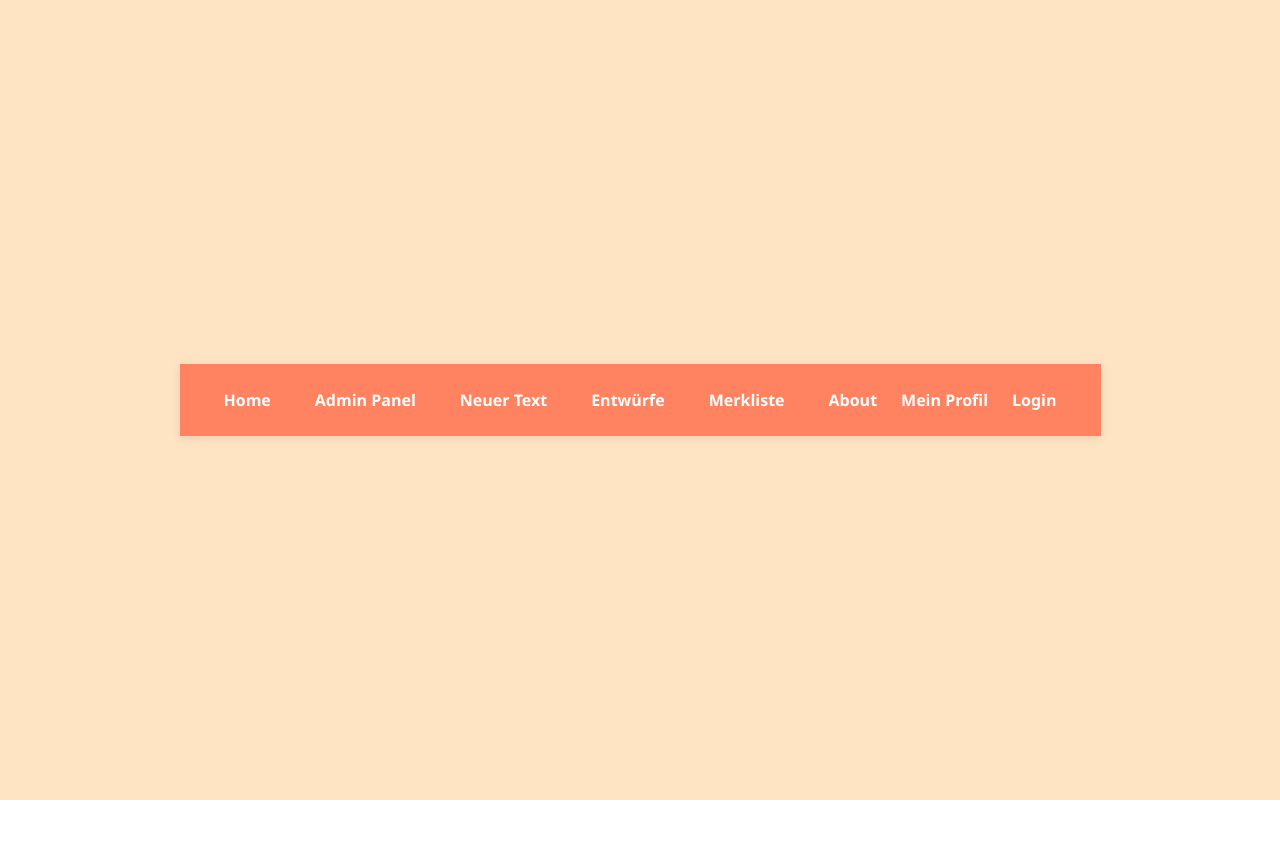
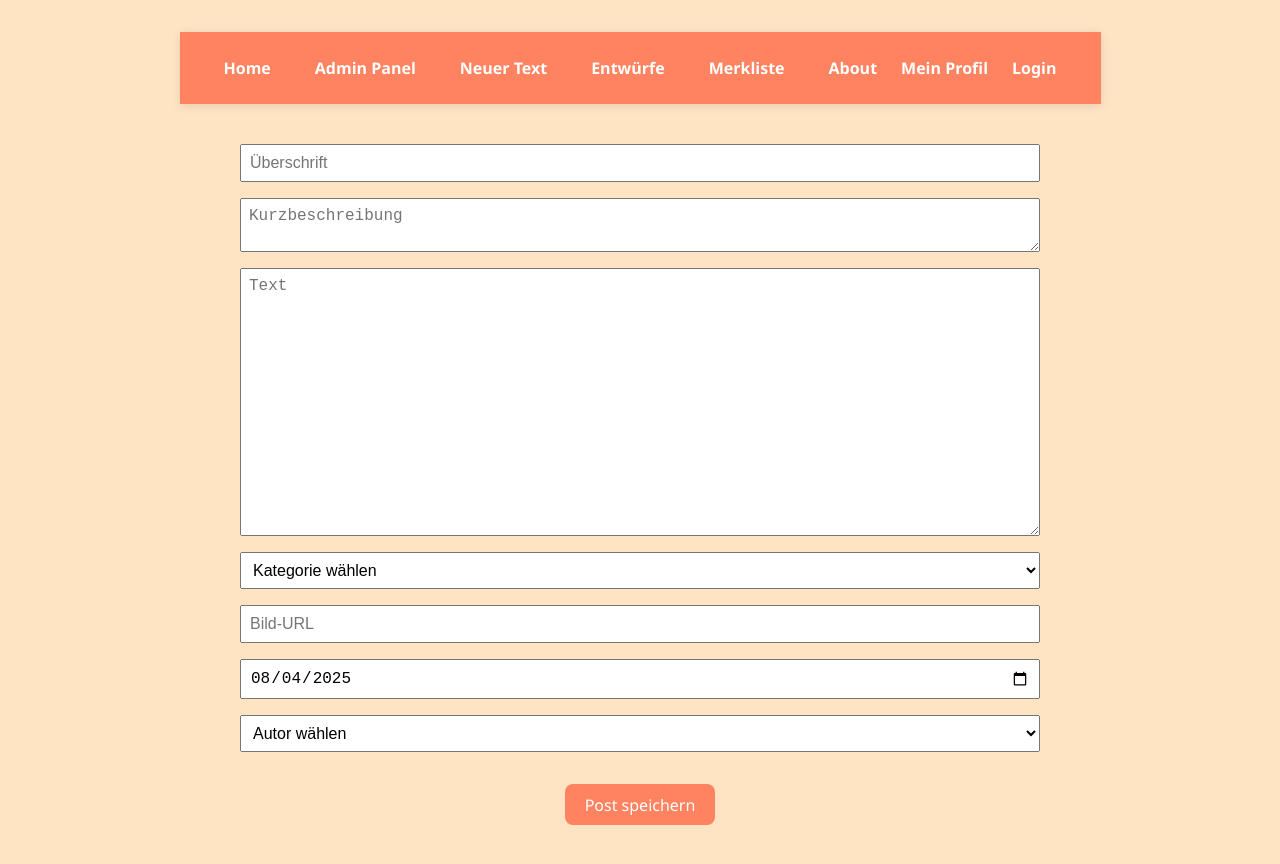
Before and after one commit to bolatgamze/miniprojekt2, a React (Vite) app: page /neuerText in a window 1280 px wide. Shown: the top 864 px of the page. Before the commit the page ends 800 px from the top, so only its background shows below. Built offline with nearby package versions, Linux system fonts and the light colour scheme.

Commit message:
Neuer Text Grundversion (ohne Bild)

```diff
--- a/src/App.jsx
+++ b/src/App.jsx
@@ -23,6 +23,11 @@ function App() {
 
     const [benutzern, setBenutzern] = useState(benutzerDaten);
     const [texts, setTexts] = useState(textData);
+
+    const handleSaveNewText = (text) => {
+        setTexts([...texts, text]);
+    };
+
     return (
         <>
             <NavBar />
@@ -34,7 +39,7 @@ function App() {
                 <Route path="/register" element={<Register benutzern={benutzern} setBenutzern={setBenutzern} />} />
                 <Route path="/admin" element={<AdminPanel benutzern={benutzern} />} />
                 <Route path="/meinprofil" element={<MeinProfil benutzern={benutzern} />} />
-                <Route path="/neuerText" element={<NeuerText texts={texts} setTexts={setTexts} />} />
+                <Route path="/neuerText" element={<NeuerText onSave={handleSaveNewText} />} />
                 <Route path="/entwuerfe" element={<Entwuerfe texts={texts} setTexts={setTexts} />} />
                 <Route path="/merkliste" element={<MerkListe benutzern={benutzern} />} />
             </Routes>
--- a/src/components/NeuerText.jsx
+++ b/src/components/NeuerText.jsx
@@ -1,12 +1,152 @@
-import React from 'react';
+import React, {useState} from 'react';
+import {useEffect} from "react";
 /*
 ein form für neuen Text
 jeder Bereich, was wir in text.js haben
 z.B. kommentare erstmall null natürlich
  */
-function NeuerText({ texts, setTexts }) {
+function NeuerText({ onSave, existingPost }) {
+    const [ueberschrift, setUeberschrift] = useState('');
+    const [kurzbeschreibung, setKurzbeschreibung] = useState('');
+    const [text, setText] = useState('');
+    const [kategorie, setKategorie] = useState('');
+    const [bild, setBild] = useState('');
+    const [datum, setDatum] = useState(new Date().toISOString().split("T")[0]);
+    const [daumenHoch, setDaumenHoch] = useState(0);
+    const [daumenRunter, setDaumenRunter] = useState(0);
+    const [autor, setAutor] = useState('');
+    const [kommentare, setKommentare] = useState([]);
+
+    useEffect(() => {
+        if (existingPost) {
+            setUeberschrift(existingPost.ueberschrift);
+            setKurzbeschreibung(existingPost.kurzbeschreibung);
+            setText(existingPost.text);
+            setKategorie(existingPost.kategorie);
+            setBild(existingPost.bild);
+            setDatum(existingPost.datum);
+            setAutor(existingPost.autor);
+
+        }
+    }, [existingPost]);
+
+    const handleSubmit = (e) => {
+        e.preventDefault();
+
+        const updatedPost = {
+            id: existingPost?.id || Date.now(),
+            ueberschrift,
+            kurzbeschreibung,
+            text,
+            kategorie,
+            bild,
+            datum,
+            daumenHoch,
+            daumenRunter,
+            autor,
+            kommentare
+        };
+        onSave(updatedPost);
+
+        // Felder zurücksetzen
+        if (!existingPost) {
+            setUeberschrift('');
+            setKurzbeschreibung('');
+            setText('');
+            setKategorie('');
+            setBild('');
+            setDatum('');
+            setDaumenHoch(0);
+            setDaumenRunter(0);
+            setAutor('');
+            setKommentare([]);
+        }
+    };
+
     return (
-        <div></div>
+        <div style={{ padding: "40px 20px 30px", maxWidth: "800px", margin: "0 auto" }}>
+            <form onSubmit={handleSubmit} style={{ display: 'flex', flexDirection: 'column', gap: '1rem' }}>
+
+                <input
+                    placeholder="Überschrift"
+                    value={ueberschrift}
+                    onChange={(e) => setUeberschrift(e.target.value)}
+                    required
+                    style={{ padding: '0.5rem', fontSize: '1rem' }}
+                />
+
+                <textarea
+                    placeholder="Kurzbeschreibung"
+                    value={kurzbeschreibung}
+                    onChange={(e) => setKurzbeschreibung(e.target.value)}
+                    style={{ padding: '0.5rem', fontSize: '1rem', resize: 'vertical' }}
+                />
+
+                <textarea
+                    placeholder="Text"
+                    value={text}
+                    onChange={(e) => setText(e.target.value)}
+                    style={{ padding: '0.5rem', fontSize: '1rem', height: '250px' ,resize: 'vertical' }}
+                />
+
+                <select
+                    value={kategorie}
+                    onChange={(e) => setKategorie(e.target.value)}
+                    required
+                    style={{ padding: '0.5rem', fontSize: '1rem' }}
+                >
+                    <option value="">Kategorie wählen</option>
+                    <option value="Fotografie">Fotografie</option>
+                    <option value="Reflexion">Reflexion</option>
+                    <option value="Gesundheit">Gesundheit</option>
+                    <option value="Abenteuer">Abenteuer</option>
+                </select>
+
+                <input
+                    placeholder="Bild-URL"
+                    value={bild}
+                    onChange={(e) => setBild(e.target.value)}
+                    /*{required}*/
+                    style={{ padding: '0.5rem', fontSize: '1rem' }}
+                />
+
+                <input
+                    type="date"
+                    value={datum}
+                    onChange={(e) => setDatum(e.target.value)}
+                    required
+                    style={{ padding: '0.5rem', fontSize: '1rem' }}
+                    max={new Date().toISOString().split("T")[0]} // optional: verhindert, dass der Benutzer in die Zukunft wählt
+                />
+
+                <select
+                    value={autor}
+                    onChange={(e) => setAutor(e.target.value)}
+                    required
+                    style={{ padding: '0.5rem', fontSize: '1rem' }}
+                >
+                    <option value="">Autor wählen</option>
+                    <option value="Rufus">Rufus</option>
+                    <option value="Loki">Loki</option>
+                    <option value="Gandalf">Gandalf</option>
+                    <option value="Simba">Simba</option>
+                </select>
+
+
+                <div style={{ display: 'flex', justifyContent: 'center', gap: '1rem', marginTop: '1rem' }}>
+                    <button type="submit">
+                        {existingPost ? 'Änderungen speichern' : 'Post speichern'}
+                    </button>
+                    {existingPost && (
+                        <button type="button" >
+                            Abbrechen
+                        </button>
+                    )}
+                </div>
+            </form>
+
+        </div>
+
     );
 }
 
```
